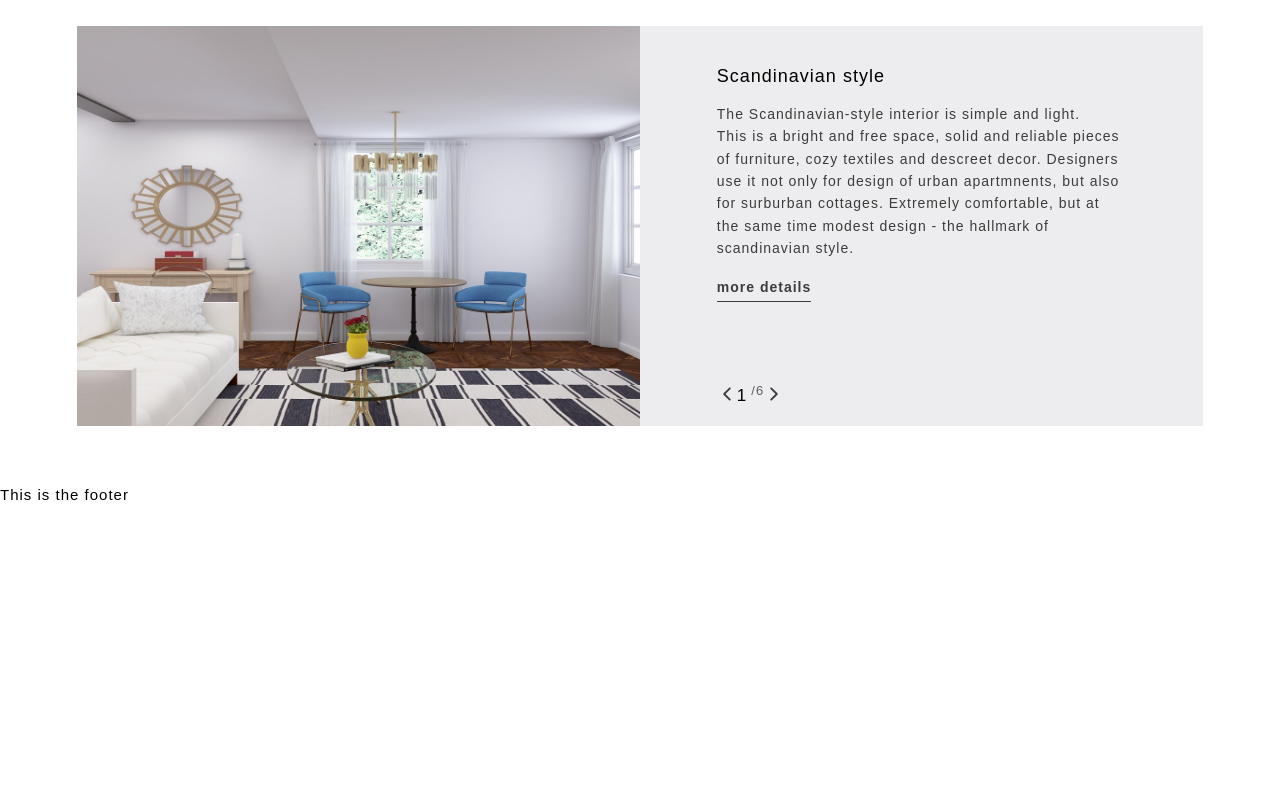
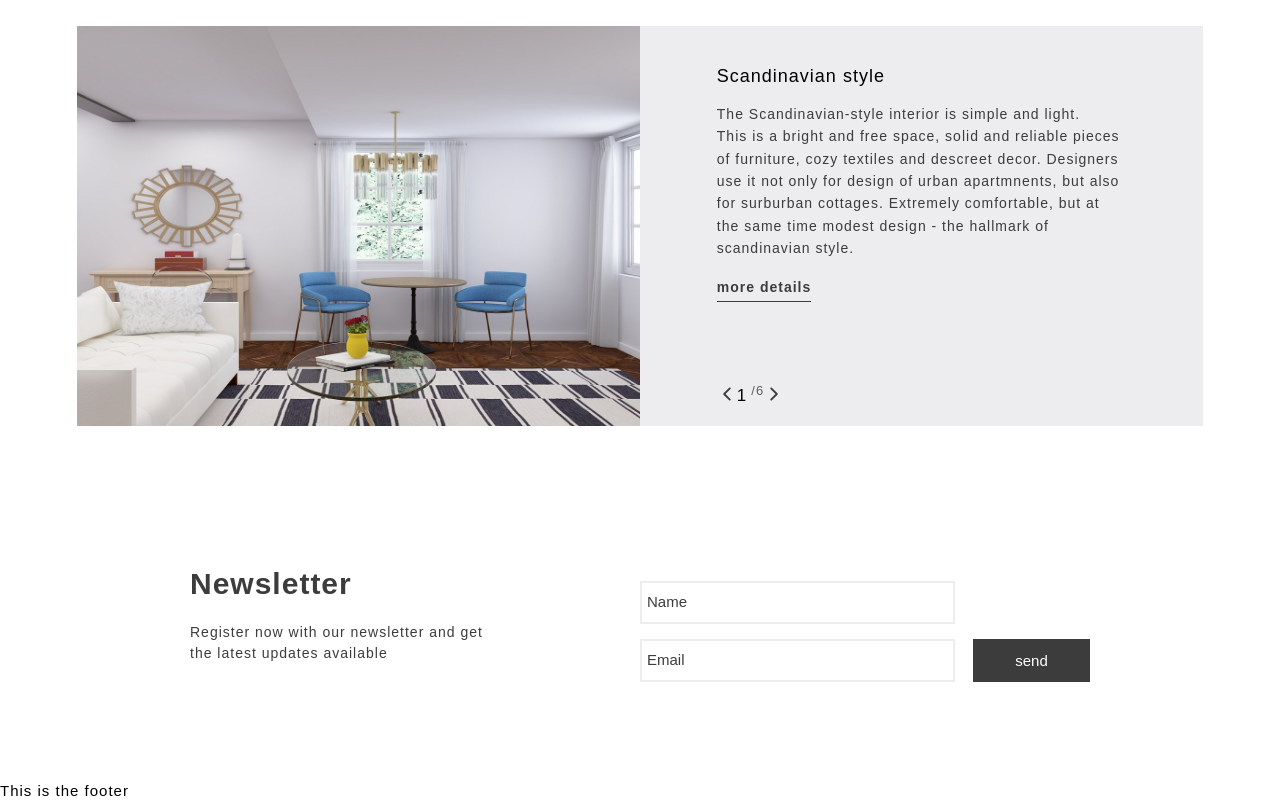
Before and after one commit to Michicko/homedepot, a Next.js app: page / in a window 1280 px wide. Shown: the part 2173-2973 px from the top of the page. Before the commit the page ends 2677 px from the top, so only its background shows below. Built offline with nearby package versions, Linux system fonts and the light colour scheme.

Commit message:
added newsletter section

```diff
--- a/pages/index.js
+++ b/pages/index.js
@@ -102,6 +102,35 @@ export default function Home() {
             </div>
           </div>
         </Section>
+        {/* newsletter */}
+        <div className={styles.newsletter}>
+          <div className="">
+            <h3 className={styles["newsletter-heading"]}>Newsletter</h3>
+            <p className={styles["newsletter-lead"]}>
+              Register now with our newsletter and get{" "}
+              <span>the latest updates available</span>
+            </p>
+          </div>
+          <form className={styles["newsletter-form"]}>
+            <input
+              type="text"
+              name="name"
+              id="name"
+              className={`${styles["newsletter-form-input"]} ${styles.name}`}
+              placeholder="Name"
+            />
+            <input
+              type="email"
+              name="email"
+              id="email"
+              placeholder="Email"
+              className={`${styles["newsletter-form-input"]} ${styles.email}`}
+            />
+            <button type="submit" className={styles["newsletter-btn"]}>
+              send
+            </button>
+          </form>
+        </div>
       </main>
     </>
   );
--- a/styles/Home.module.css
+++ b/styles/Home.module.css
@@ -215,6 +215,83 @@
   font-weight: 400;
 }
 
+/* newsletter */
+
+.newsletter {
+  padding: 8rem 8vmax;
+
+  max-width: 65rem;
+  margin: 0 auto;
+  display: grid;
+  grid-template-columns: 100%;
+  grid-template-rows: auto auto;
+  grid-row-gap: 2rem;
+}
+
+.newsletter-lead {
+  display: flex;
+  flex-direction: column;
+  font-size: 1.4rem;
+  color: var(--primary-color);
+  font-weight: 400;
+  line-height: 1.5;
+}
+
+.newsletter-heading {
+  font-size: 2.5rem;
+  color: var(--primary-color);
+  font-weight: 800;
+  margin-bottom: 2rem;
+}
+
+.newsletter-form {
+  padding-top: 1.5rem;
+}
+
+.newsletter-form-input {
+  padding: 1.2rem 0.5rem;
+  border: 2px solid var(--natural-color);
+  outline: none;
+}
+
+.newsletter-btn {
+  font-size: 1.5rem;
+  color: var(--white-color);
+  background: var(--primary-color);
+  border: none;
+  font-weight: 400;
+  outline: none;
+  grid-area: btn;
+  padding: 1.2rem 6rem;
+  justify-self: flex-start;
+}
+
+.newsletter-form {
+  width: 100%;
+  display: grid;
+  grid-template-columns: 100%;
+  grid-column-gap: 4%;
+  grid-row-gap: 1.5rem;
+
+  grid-template-areas:
+    "text"
+    "email"
+    "btn";
+}
+.newsletter-form-input.name {
+  grid-area: text;
+}
+
+.newsletter-form-input.email {
+  grid-area: email;
+}
+
+.newsletter-form-input::placeholder {
+  font-size: 1.5rem;
+  font-weight: 500;
+  color: var(--primary-color);
+}
+
 @media only screen and (width > 48rem) {
   .header__img-section {
     background: url("../public/md-banner.jpg"), var(--natural-color);
@@ -304,6 +381,37 @@
     grid-row-start: 5;
     grid-row-end: -1;
   }
+
+  /* newsletter */
+  .newsletter {
+    max-width: 65rem;
+    padding: 8rem 0;
+    margin: 0 auto;
+    display: grid;
+    grid-template-columns: 50% 50%;
+  }
+
+  .newsletter-form {
+    width: 100%;
+    /* padding: 1rem; */
+    display: grid;
+    grid-template-columns: 70% 26%;
+    grid-column-gap: 4%;
+    grid-row-gap: 1.5rem;
+
+    grid-template-areas:
+      "text n"
+      "email btn";
+  }
+
+  .newsletter-btn {
+    padding: 1.2rem 0;
+    justify-self: stretch;
+  }
+
+  .newsletter-heading {
+    font-size: 3rem;
+  }
 }
 
 @media only screen and (width >= 64rem) {
@@ -334,4 +442,13 @@
   .article-link {
     margin-bottom: auto;
   }
+
+  /* newsletter */
+  .newsletter {
+    padding: 8rem 0;
+    max-width: 90rem;
+    margin: 0 auto;
+    display: grid;
+    grid-template-columns: 50% 50%;
+  }
 }
```
